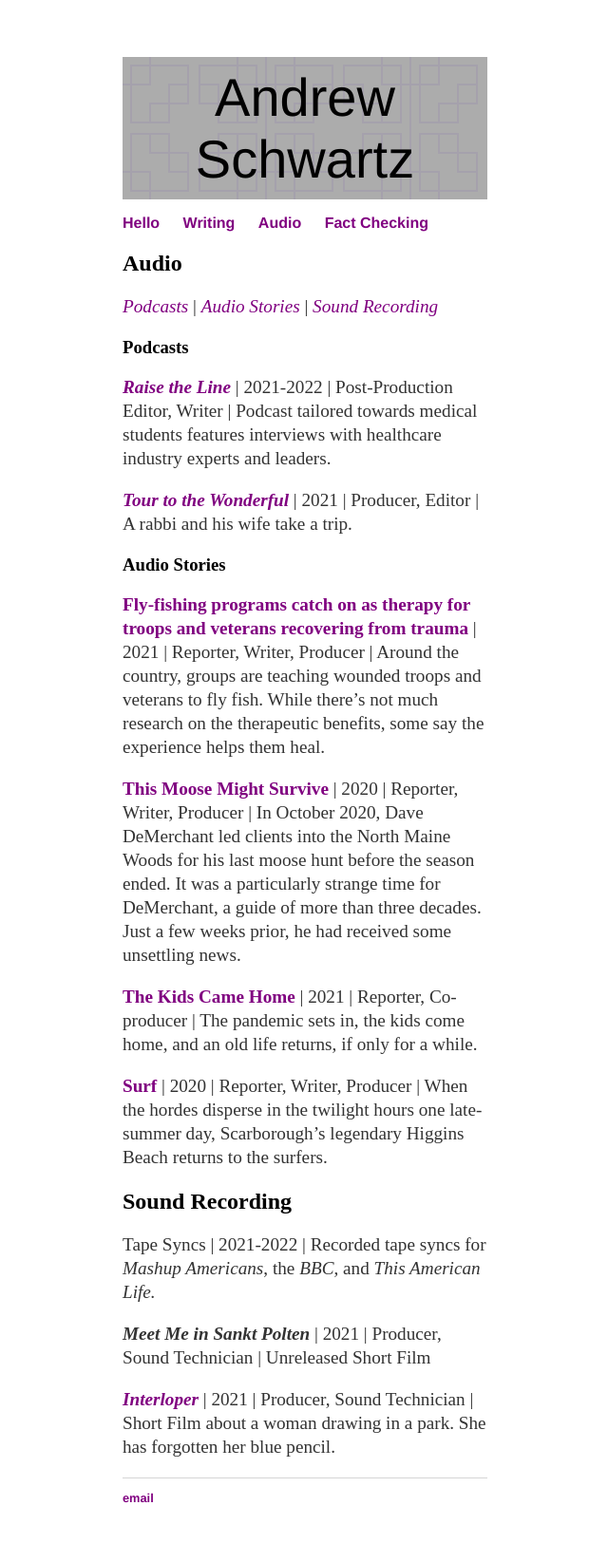
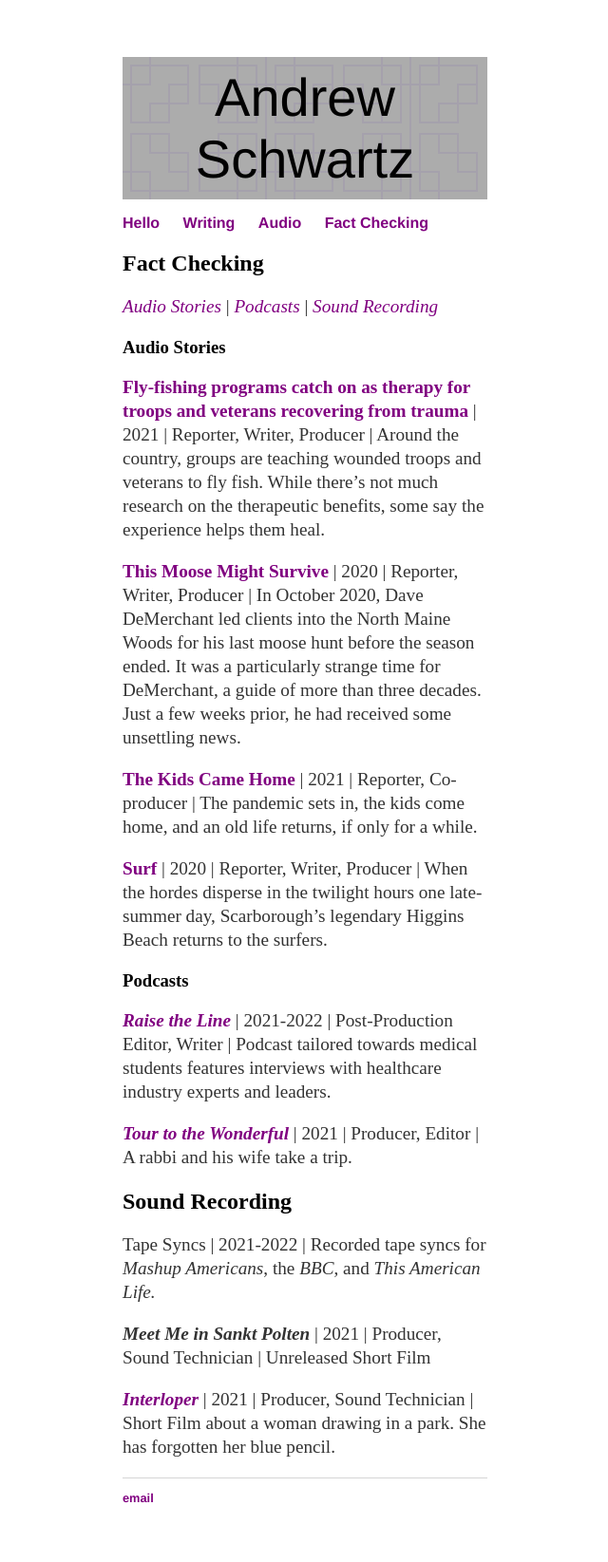
Before and after one commit to aonschwartz/aonschwartz.github.io, a Jekyll site: the page built from about/audio.md, in a window 1280 px wide. Shown: the whole page at 95% size, without its empty margins (319-959 px from the left). Built offline with Jekyll 4.4.1, drawn with Linux system fonts in a browser that asks for light colours; some of the changed lines change nothing that is shown.

Commit message:
Update audio.md

```diff
--- a/about/audio.md
+++ b/about/audio.md
@@ -3,16 +3,10 @@ title: "Audio"
 permalink: /audio/
 layout: default
 ---
-## **Audio**
-*[Podcasts](#Podcasts)* \| *[Audio Stories](#Audio Stories)* \| *[Sound Recording](#Sound Recording)*
+## **Fact Checking**
+*[Audio Stories](#AudioStories)* \| *[Podcasts](#Podcasts)* \| *[Sound Recording](#SoundRecording)*
 
-### <a name="Podcasts"><a/>Podcasts
-
-***[Raise the Line](https://www.osmosis.org/raisethelinepodcast)*** \| 2021-2022 \| Post-Production Editor, Writer \| Podcast tailored towards medical students features interviews with healthcare industry experts and leaders.
-
-***[Tour to the Wonderful](https://podcasts.apple.com/us/podcast/tour-to-the-wonderful-podcast/id1547001141)*** \| 2021 \| Producer, Editor \| A rabbi and his wife take a trip.
-
-### <a name="Audio Stories"><a/>Audio Stories
+### <a name="AudioStories"><a/>Audio Stories
 
 **[Fly-fishing programs catch on as therapy for troops and veterans recovering from trauma](https://beta.prx.org/stories/394771)** \| 2021 \| Reporter, Writer, Producer \| Around the country, groups are teaching wounded troops and veterans to fly fish. While there's not much research on the therapeutic benefits, some say the experience helps them heal.
 
@@ -22,6 +16,12 @@ layout: default
 
 **[Surf](https://soundcloud.com/andrew-schwartz-191964276/surfing)** \| 2020 \| Reporter, Writer, Producer \| When the hordes disperse in the twilight hours one late-summer day, Scarborough's legendary Higgins Beach returns to the surfers.
 
+### <a name="Podcasts"><a/>Podcasts
+
+***[Raise the Line](https://www.osmosis.org/raisethelinepodcast)*** \| 2021-2022 \| Post-Production Editor, Writer \| Podcast tailored towards medical students features interviews with healthcare industry experts and leaders.
+
+***[Tour to the Wonderful](https://podcasts.apple.com/us/podcast/tour-to-the-wonderful-podcast/id1547001141)*** \| 2021 \| Producer, Editor \| A rabbi and his wife take a trip.
+
 ## <a name="Sound Recording"><a/>Sound Recording
 
 Tape Syncs \| 2021-2022 \|  Recorded tape syncs for *Mashup Americans*, the *BBC*, and *This American Life.*
```
